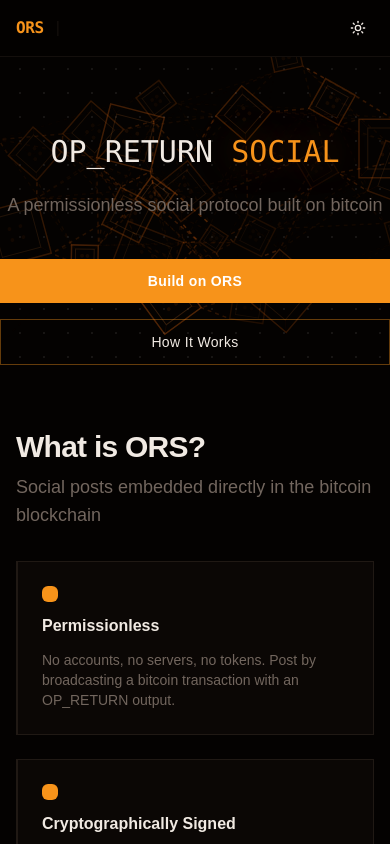
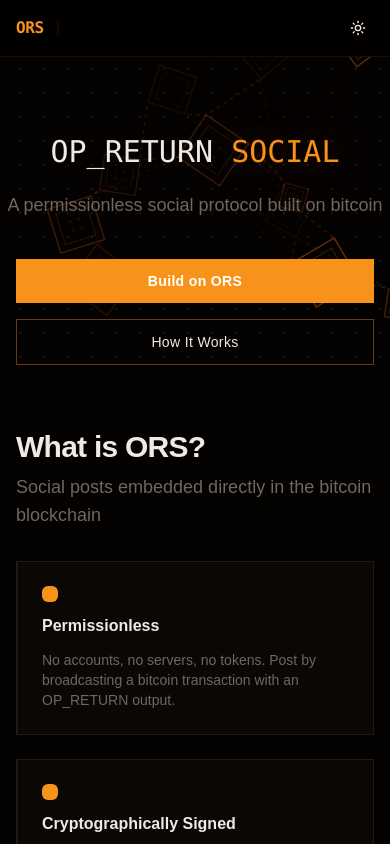
Before and after one commit to opreturnsocial/ors.dev, a React (Vite) app: page / in a window 390 px wide. Shown: the top 844 px of the page. Built offline with nearby package versions, Linux system fonts and the light colour scheme.

Commit message:
fix: minor mobile ux issues

```diff
--- a/src/App.tsx
+++ b/src/App.tsx
@@ -27,7 +27,7 @@ export default function App() {
   }, [dark]);
 
   return (
-    <div className="min-h-screen bg-background text-foreground">
+    <div className="min-h-screen bg-background text-foreground overflow-x-hidden">
       {/* Header */}
       <header className="sticky top-0 z-50 border-b border-border/60 bg-background/90 backdrop-blur-sm">
         <div className="max-w-6xl mx-auto px-4 h-14 flex items-center justify-between">
--- a/src/components/BitcoinBlocksBackground.tsx
+++ b/src/components/BitcoinBlocksBackground.tsx
@@ -33,7 +33,7 @@ export function BitcoinBlocksBackground() {
 
     const createBlocks = () => {
       const blocks: Block[] = []
-      const numBlocks = 25
+      const numBlocks = window.innerWidth < 768 ? 12 : 25
 
       for (let i = 0; i < numBlocks; i++) {
         blocks.push({
--- a/src/components/Hero.tsx
+++ b/src/components/Hero.tsx
@@ -23,7 +23,7 @@ export default function Hero() {
         </p>
 
         {/* CTA buttons */}
-        <div className="flex flex-col sm:flex-row gap-4 justify-center pt-4">
+        <div className="flex flex-col sm:flex-row gap-4 justify-center pt-4 px-4">
           <a
             href="https://github.com/opreturnsocial/ors/blob/master/ORS-01.md"
             target="_blank"
```
